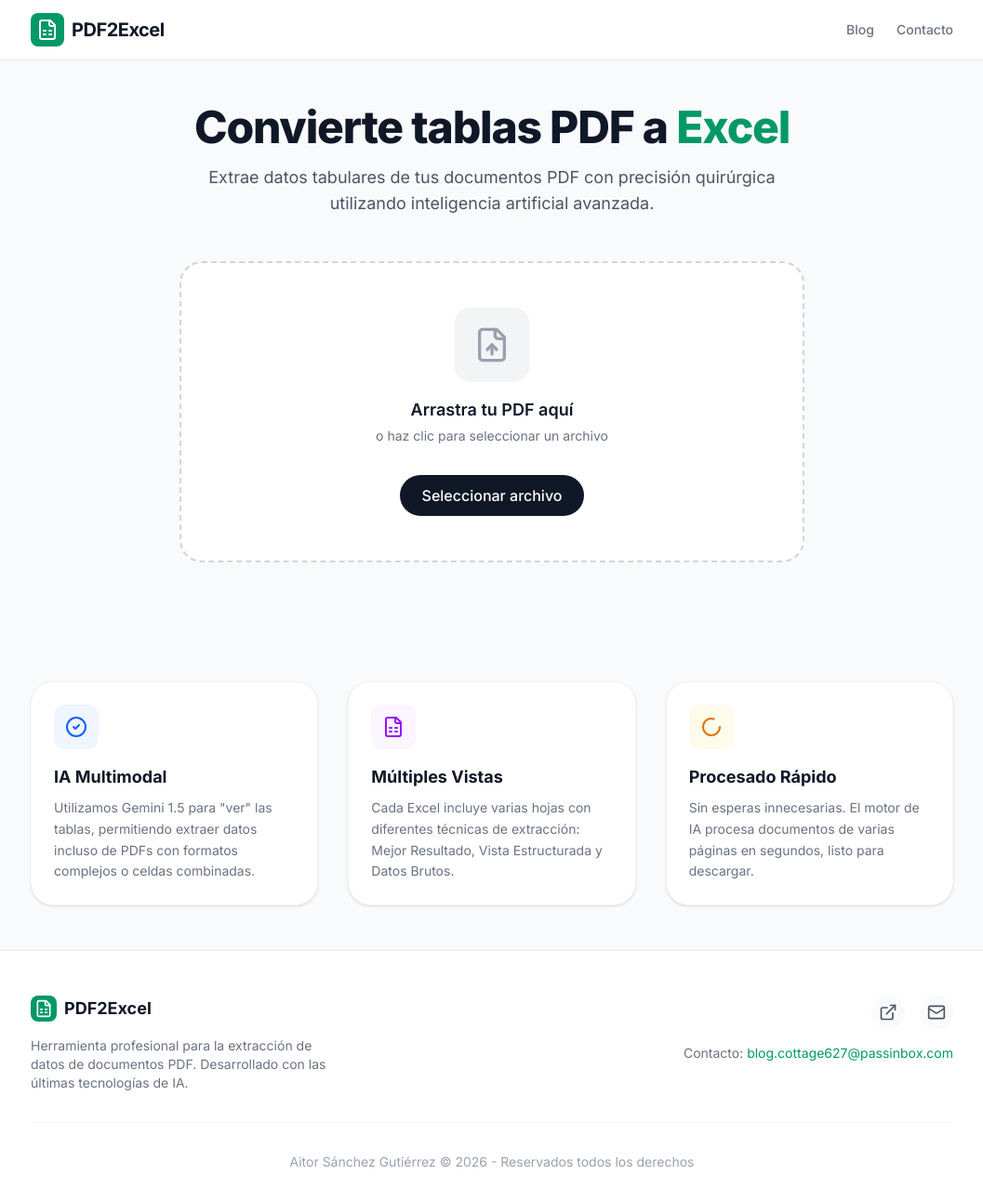
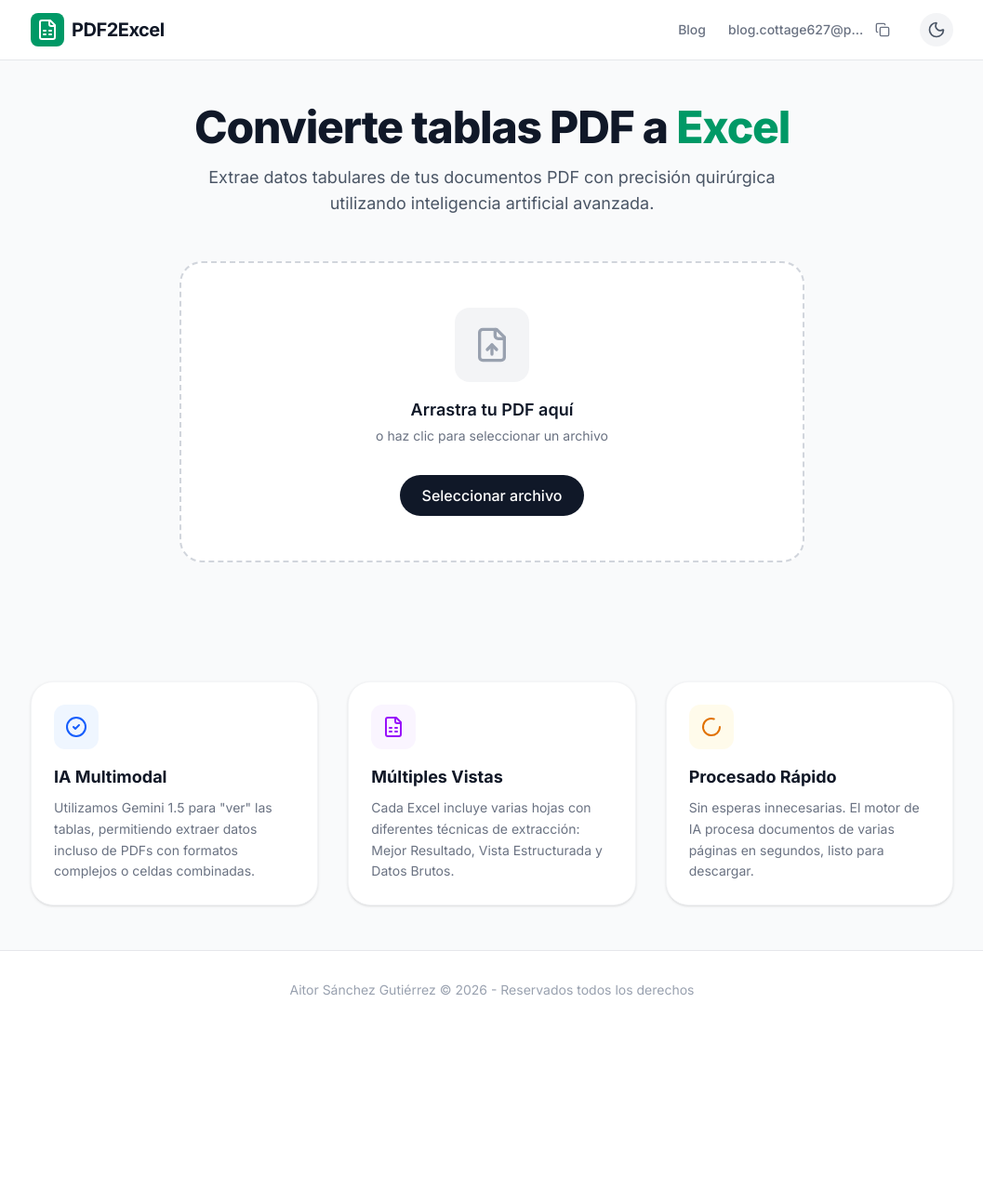
Before and after one commit to spankyno/PDF2Excel, a React (Vite) app: page / in a window 1280 px wide. Shown: the whole page at 93% size, without its empty margins (111-1168 px from the left). After the commit the page ends 1107 px from the top, so only its background shows below. Built offline with nearby package versions, Linux system fonts and the light colour scheme.

Commit message:
Add files via upload

```diff
--- a/src/App.tsx
+++ b/src/App.tsx
@@ -3,7 +3,7 @@
  * SPDX-License-Identifier: Apache-2.0
  */
 
-import React, { useState, useRef } from 'react';
+import React, { useState, useRef, useEffect } from 'react';
 import {
   FileUp,
   FileSpreadsheet,
@@ -14,7 +14,11 @@ import {
   FileText,
   Mail,
   ExternalLink,
-  Github
+  Github,
+  Copy,
+  Check,
+  Sun,
+  Moon
 } from 'lucide-react';
 import { motion, AnimatePresence } from 'motion/react';
 
@@ -24,7 +28,25 @@ export default function App() {
   const [error, setError] = useState<string | null>(null);
   const [downloadUrl, setDownloadUrl] = useState<string | null>(null);
   const [isDragging, setIsDragging] = useState(false);
+  const [isDarkMode, setIsDarkMode] = useState(false);
+  const [copied, setCopied] = useState(false);
   const fileInputRef = useRef<HTMLInputElement>(null);
+
+  const email = "blog.cottage627@passinbox.com";
+
+  useEffect(() => {
+    if (isDarkMode) {
+      document.documentElement.classList.add('dark');
+    } else {
+      document.documentElement.classList.remove('dark');
+    }
+  }, [isDarkMode]);
+
+  const copyToClipboard = () => {
+    navigator.clipboard.writeText(email);
+    setCopied(true);
+    setTimeout(() => setCopied(false), 2000);
+  };
 
   const handleFileChange = (e: React.ChangeEvent<HTMLInputElement>) => {
     if (e.target.files && e.target.files[0]) {
@@ -111,9 +133,9 @@ export default function App() {
   };
 
   return (
-    <div className="min-h-screen bg-[#F9FAFB] text-[#111827] font-sans flex flex-col">
+    <div className="min-h-screen bg-[#F9FAFB] dark:bg-[#0F172A] text-[#111827] dark:text-gray-100 font-sans flex flex-col transition-colors duration-300">
       {/* Header */}
-      <header className="border-b border-gray-200 bg-white sticky top-0 z-10">
+      <header className="border-b border-gray-200 dark:border-gray-800 bg-white dark:bg-[#1E293B] sticky top-0 z-10 transition-colors duration-300">
         <div className="max-w-5xl mx-auto px-4 h-16 flex items-center justify-between">
           <div className="flex items-center gap-2">
             <div className="bg-emerald-600 p-1.5 rounded-lg">
@@ -121,10 +143,41 @@ export default function App() {
             </div>
             <span className="font-bold text-xl tracking-tight">PDF2Excel</span>
           </div>
-          <nav className="hidden sm:flex items-center gap-6 text-sm font-medium text-gray-500">
-            <a href="https://aitorblog.infinityfreeapp.com" target="_blank" className="hover:text-emerald-600 transition-colors">Blog</a>
-            <a href="mailto:blog.cottage627@passinbox.com" className="hover:text-emerald-600 transition-colors">Contacto</a>
-          </nav>
+
+          <div className="flex items-center gap-4 sm:gap-8">
+            <nav className="hidden sm:flex items-center gap-6 text-sm font-medium">
+              <a href="https://aitorblog.infinityfreeapp.com" target="_blank" className="text-gray-500 dark:text-gray-400 hover:text-emerald-600 dark:hover:text-emerald-400 transition-colors">Blog</a>
+              <div className="relative group">
+                <button
+                  onClick={copyToClipboard}
+                  className="flex items-center gap-2 text-gray-500 dark:text-gray-400 hover:text-emerald-600 dark:hover:text-emerald-400 transition-colors"
+                >
+                  <span className="max-w-[150px] truncate">{email}</span>
+                  {copied ? <Check className="w-4 h-4 text-emerald-500" /> : <Copy className="w-4 h-4" />}
+                </button>
+                <AnimatePresence>
+                  {copied && (
+                    <motion.div
+                      initial={{ opacity: 0, y: 10 }}
+                      animate={{ opacity: 1, y: 0 }}
+                      exit={{ opacity: 0 }}
+                      className="absolute top-full mt-2 left-1/2 -translate-x-1/2 px-2 py-1 bg-gray-900 text-white text-[10px] rounded whitespace-nowrap"
+                    >
+                      ¡Copiado!
+                    </motion.div>
+                  )}
+                </AnimatePresence>
+              </div>
+            </nav>
+
+            <button
+              onClick={() => setIsDarkMode(!isDarkMode)}
+              className="p-2 rounded-full bg-gray-100 dark:bg-gray-800 text-gray-600 dark:text-gray-300 hover:bg-gray-200 dark:hover:bg-gray-700 transition-all"
+              aria-label="Toggle dark mode"
+            >
+              {isDarkMode ? <Sun className="w-5 h-5" /> : <Moon className="w-5 h-5" />}
+            </button>
+          </div>
         </div>
       </header>
 
@@ -133,15 +186,15 @@ export default function App() {
           <motion.h1
             initial={{ opacity: 0, y: 20 }}
             animate={{ opacity: 1, y: 0 }}
-            className="text-4xl sm:text-5xl font-extrabold mb-4 tracking-tight text-gray-900"
+            className="text-4xl sm:text-5xl font-extrabold mb-4 tracking-tight text-gray-900 dark:text-white"
           >
-            Convierte tablas PDF a <span className="text-emerald-600">Excel</span>
+            Convierte tablas PDF a <span className="text-emerald-600 dark:text-emerald-400">Excel</span>
           </motion.h1>
           <motion.p
             initial={{ opacity: 0, y: 20 }}
             animate={{ opacity: 1, y: 0 }}
             transition={{ delay: 0.1 }}
-            className="text-lg text-gray-600 max-w-2xl mx-auto"
+            className="text-lg text-gray-600 dark:text-gray-400 max-w-2xl mx-auto"
           >
             Extrae datos tabulares de tus documentos PDF con precisión quirúrgica utilizando inteligencia artificial avanzada.
           </motion.p>
@@ -155,9 +208,9 @@ export default function App() {
             transition={{ delay: 0.2 }}
             className={`
               relative border-2 border-dashed rounded-3xl p-12 text-center transition-all duration-300
-              ${status === 'processing' ? 'border-emerald-200 bg-emerald-50/30' : 'border-gray-300 bg-white hover:border-emerald-500 hover:bg-emerald-50/10'}
-              ${file ? 'border-emerald-500 bg-emerald-50/10' : ''}
-              ${isDragging ? 'border-emerald-600 bg-emerald-100 ring-4 ring-emerald-100 scale-[1.02]' : ''}
+              ${status === 'processing' ? 'border-emerald-200 bg-emerald-50/30 dark:bg-emerald-900/10' : 'border-gray-300 dark:border-gray-700 bg-white dark:bg-[#1E293B] hover:border-emerald-500 dark:hover:border-emerald-400 hover:bg-emerald-50/10'}
+              ${file ? 'border-emerald-500 dark:border-emerald-400 bg-emerald-50/10' : ''}
+              ${isDragging ? 'border-emerald-600 dark:border-emerald-400 bg-emerald-100 dark:bg-emerald-900/20 ring-4 ring-emerald-100 dark:ring-emerald-900/20 scale-[1.02]' : ''}
             `}
             onDragOver={handleDragOver}
             onDragLeave={handleDragLeave}
@@ -174,7 +227,7 @@ export default function App() {
             <div className="flex flex-col items-center gap-4">
               <div className={`
                 w-20 h-20 rounded-2xl flex items-center justify-center transition-colors
-                ${file ? 'bg-emerald-100 text-emerald-600' : 'bg-gray-100 text-gray-400'}
+                ${file ? 'bg-emerald-100 dark:bg-emerald-900/30 text-emerald-600 dark:text-emerald-400' : 'bg-gray-100 dark:bg-gray-800 text-gray-400 dark:text-gray-500'}
               `}>
                 {status === 'processing' ? (
                   <Loader2 className="w-10 h-10 animate-spin" />
@@ -187,20 +240,20 @@ export default function App() {
 
               {file ? (
                 <div className="space-y-1">
-                  <p className="font-semibold text-lg text-gray-900">{file.name}</p>
-                  <p className="text-sm text-gray-500">{(file.size / 1024 / 1024).toFixed(2)} MB</p>
+                  <p className="font-semibold text-lg text-gray-900 dark:text-white">{file.name}</p>
+                  <p className="text-sm text-gray-500 dark:text-gray-400">{(file.size / 1024 / 1024).toFixed(2)} MB</p>
                 </div>
               ) : (
                 <div className="space-y-1">
-                  <p className="font-semibold text-lg text-gray-900">Arrastra tu PDF aquí</p>
-                  <p className="text-sm text-gray-500">o haz clic para seleccionar un archivo</p>
+                  <p className="font-semibold text-lg text-gray-900 dark:text-white">Arrastra tu PDF aquí</p>
+                  <p className="text-sm text-gray-500 dark:text-gray-400">o haz clic para seleccionar un archivo</p>
                 </div>
               )}
 
               {!file && (
                 <button
                   onClick={() => fileInputRef.current?.click()}
-                  className="mt-4 px-6 py-2.5 bg-gray-900 text-white rounded-full font-medium hover:bg-gray-800 transition-colors"
+                  className="mt-4 px-6 py-2.5 bg-gray-900 dark:bg-emerald-600 text-white rounded-full font-medium hover:bg-gray-800 dark:hover:bg-emerald-700 transition-colors"
                 >
                   Seleccionar archivo
                 </button>
@@ -229,7 +282,7 @@ export default function App() {
                   key="processing-status"
                   initial={{ opacity: 0, y: 10 }}
                   animate={{ opacity: 1, y: 0 }}
-                  className="flex items-center gap-3 text-emerald-700 font-medium"
+                  className="flex items-center gap-3 text-emerald-700 dark:text-emerald-400 font-medium"
                 >
                   <Loader2 className="w-5 h-5 animate-spin" />
                   Analizando tablas con IA...
@@ -243,14 +296,14 @@ export default function App() {
                   animate={{ opacity: 1, scale: 1 }}
                   className="w-full space-y-4"
                 >
-                  <div className="bg-emerald-50 border border-emerald-200 rounded-2xl p-4 flex items-center gap-3 text-emerald-800">
-                    <CheckCircle2 className="w-6 h-6 text-emerald-600 shrink-0" />
+                  <div className="bg-emerald-50 dark:bg-emerald-900/20 border border-emerald-200 dark:border-emerald-800 rounded-2xl p-4 flex items-center gap-3 text-emerald-800 dark:text-emerald-300">
+                    <CheckCircle2 className="w-6 h-6 text-emerald-600 dark:text-emerald-400 shrink-0" />
                     <p className="font-medium">¡Conversión completada con éxito!</p>
                   </div>
                   <a
                     href={downloadUrl}
                     download={`${file?.name.replace('.pdf', '') || 'converted'}.xlsx`}
-                    className="w-full py-4 bg-gray-900 text-white rounded-2xl font-bold text-lg shadow-lg hover:bg-gray-800 transition-all flex items-center justify-center gap-2"
+                    className="w-full py-4 bg-gray-900 dark:bg-emerald-600 text-white rounded-2xl font-bold text-lg shadow-lg hover:bg-gray-800 dark:hover:bg-emerald-700 transition-all flex items-center justify-center gap-2"
                   >
                     <Download className="w-5 h-5" />
                     Descargar Excel
@@ -261,7 +314,7 @@ export default function App() {
                       setStatus('idle');
                       setDownloadUrl(null);
                     }}
-                    className="w-full text-sm text-gray-500 hover:text-gray-700 font-medium"
+                    className="w-full text-sm text-gray-500 dark:text-gray-400 hover:text-gray-700 dark:hover:text-gray-200 font-medium"
                   >
                     Convertir otro archivo
                   </button>
@@ -275,13 +328,13 @@ export default function App() {
                   animate={{ opacity: 1, y: 0 }}
                   className="w-full space-y-4"
                 >
-                  <div className="bg-red-50 border border-red-200 rounded-2xl p-4 flex items-center gap-3 text-red-800">
-                    <AlertCircle className="w-6 h-6 text-red-600 shrink-0" />
+                  <div className="bg-red-50 dark:bg-red-900/20 border border-red-200 dark:border-red-900/50 rounded-2xl p-4 flex items-center gap-3 text-red-800 dark:text-red-300">
+                    <AlertCircle className="w-6 h-6 text-red-600 dark:text-red-400 shrink-0" />
                     <p className="font-medium">{error}</p>
                   </div>
                   <button
                     onClick={() => setStatus('idle')}
-                    className="w-full py-3 border border-gray-300 rounded-2xl font-semibold hover:bg-gray-50 transition-all"
+                    className="w-full py-3 border border-gray-300 dark:border-gray-700 rounded-2xl font-semibold hover:bg-gray-50 dark:hover:bg-gray-800 transition-all"
                   >
                     Reintentar
                   </button>
@@ -293,30 +346,30 @@ export default function App() {
 
         {/* Features */}
         <div className="mt-24 grid grid-cols-1 md:grid-cols-3 gap-8">
-          <div className="bg-white p-6 rounded-3xl border border-gray-100 shadow-sm">
-            <div className="w-12 h-12 bg-blue-50 text-blue-600 rounded-xl flex items-center justify-center mb-4">
+          <div className="bg-white dark:bg-[#1E293B] p-6 rounded-3xl border border-gray-100 dark:border-gray-800 shadow-sm transition-colors">
+            <div className="w-12 h-12 bg-blue-50 dark:bg-blue-900/20 text-blue-600 dark:text-blue-400 rounded-xl flex items-center justify-center mb-4">
               <CheckCircle2 className="w-6 h-6" />
             </div>
-            <h3 className="font-bold text-lg mb-2">IA Multimodal</h3>
-            <p className="text-gray-500 text-sm leading-relaxed">
+            <h3 className="font-bold text-lg mb-2 dark:text-white">IA Multimodal</h3>
+            <p className="text-gray-500 dark:text-gray-400 text-sm leading-relaxed">
               Utilizamos Gemini 1.5 para "ver" las tablas, permitiendo extraer datos incluso de PDFs con formatos complejos o celdas combinadas.
             </p>
           </div>
-          <div className="bg-white p-6 rounded-3xl border border-gray-100 shadow-sm">
-            <div className="w-12 h-12 bg-purple-50 text-purple-600 rounded-xl flex items-center justify-center mb-4">
+          <div className="bg-white dark:bg-[#1E293B] p-6 rounded-3xl border border-gray-100 dark:border-gray-800 shadow-sm transition-colors">
+            <div className="w-12 h-12 bg-purple-50 dark:bg-purple-900/20 text-purple-600 dark:text-purple-400 rounded-xl flex items-center justify-center mb-4">
               <FileSpreadsheet className="w-6 h-6" />
             </div>
-            <h3 className="font-bold text-lg mb-2">Múltiples Vistas</h3>
-            <p className="text-gray-500 text-sm leading-relaxed">
+            <h3 className="font-bold text-lg mb-2 dark:text-white">Múltiples Vistas</h3>
+            <p className="text-gray-500 dark:text-gray-400 text-sm leading-relaxed">
               Cada Excel incluye varias hojas con diferentes técnicas de extracción: Mejor Resultado, Vista Estructurada y Datos Brutos.
             </p>
           </div>
-          <div className="bg-white p-6 rounded-3xl border border-gray-100 shadow-sm">
-            <div className="w-12 h-12 bg-amber-50 text-amber-600 rounded-xl flex items-center justify-center mb-4">
+          <div className="bg-white dark:bg-[#1E293B] p-6 rounded-3xl border border-gray-100 dark:border-gray-800 shadow-sm transition-colors">
+            <div className="w-12 h-12 bg-amber-50 dark:bg-amber-900/20 text-amber-600 dark:text-amber-400 rounded-xl flex items-center justify-center mb-4">
               <Loader2 className="w-6 h-6" />
             </div>
-            <h3 className="font-bold text-lg mb-2">Procesado Rápido</h3>
-            <p className="text-gray-500 text-sm leading-relaxed">
+            <h3 className="font-bold text-lg mb-2 dark:text-white">Procesado Rápido</h3>
+            <p className="text-gray-500 dark:text-gray-400 text-sm leading-relaxed">
               Sin esperas innecesarias. El motor de IA procesa documentos de varias páginas en segundos, listo para descargar.
             </p>
           </div>
@@ -324,36 +377,10 @@ export default function App() {
       </main>
 
       {/* Footer */}
-      <footer className="bg-white border-t border-gray-200 pt-12 pb-8">
+      <footer className="bg-white dark:bg-[#1E293B] border-t border-gray-200 dark:border-gray-800 pt-8 pb-8 transition-colors duration-300">
         <div className="max-w-5xl mx-auto px-4">
-          <div className="grid grid-cols-1 md:grid-cols-2 gap-8 mb-8">
-            <div>
-              <div className="flex items-center gap-2 mb-4">
-                <div className="bg-emerald-600 p-1 rounded-lg">
-                  <FileSpreadsheet className="w-5 h-5 text-white" />
-                </div>
-                <span className="font-bold text-lg">PDF2Excel</span>
-              </div>
-              <p className="text-gray-500 text-sm max-w-xs">
-                Herramienta profesional para la extracción de datos de documentos PDF. Desarrollado con las últimas tecnologías de IA.
-              </p>
-            </div>
-            <div className="flex flex-col md:items-end gap-4">
-              <div className="flex items-center gap-4">
-                <a href="https://aitorblog.infinityfreeapp.com" target="_blank" className="p-2 bg-gray-50 rounded-full text-gray-600 hover:text-emerald-600 hover:bg-emerald-50 transition-all">
-                  <ExternalLink className="w-5 h-5" />
-                </a>
-                <a href="mailto:blog.cottage627@passinbox.com" className="p-2 bg-gray-50 rounded-full text-gray-600 hover:text-emerald-600 hover:bg-emerald-50 transition-all">
-                  <Mail className="w-5 h-5" />
-                </a>
-              </div>
-              <p className="text-sm text-gray-500">
-                Contacto: <a href="mailto:blog.cottage627@passinbox.com" className="text-emerald-600 hover:underline">blog.cottage627@passinbox.com</a>
-              </p>
-            </div>
-          </div>
-          <div className="pt-8 border-t border-gray-100 text-center">
-            <p className="text-sm text-gray-400">
+          <div className="text-center">
+            <p className="text-sm text-gray-400 dark:text-gray-500">
               Aitor Sánchez Gutiérrez © 2026 - Reservados todos los derechos
             </p>
           </div>
```
